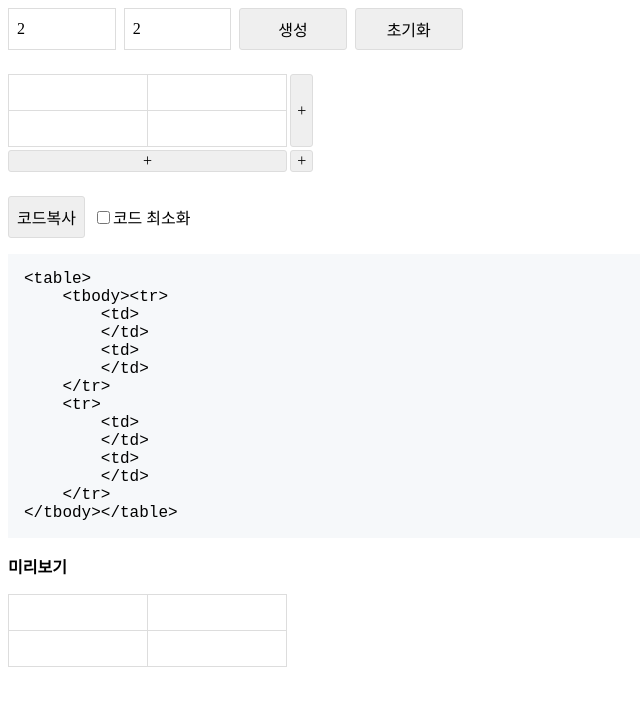
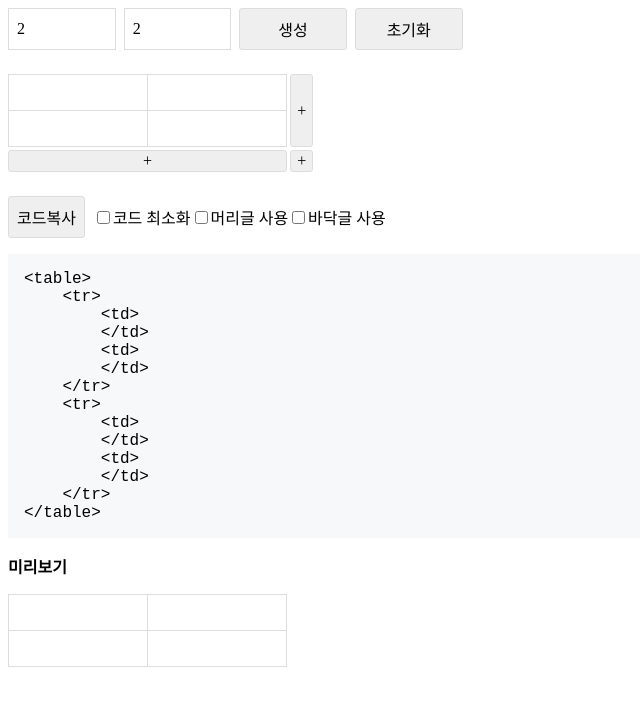
Before and after one commit to lauichan/table-generator, a React (Vite) app: page / in a window 1280 px wide. Shown: the top 706 px of the page, without its empty margins (0-640 px from the left). Built offline with nearby package versions, Linux system fonts and the light colour scheme.

Commit message:
feat: 머리글 사용 바닥글 사용 체크박스

```diff
--- a/src/components/Table/TableCodeBlock.tsx
+++ b/src/components/Table/TableCodeBlock.tsx
@@ -8,9 +8,16 @@ import styles from "./TableCodeBlock.module.css";
 function TableCodeBlock() {
   const [isMinified, setIsMinified] = useState(false);
   const codeRef = useRef<HTMLElement>(null);
-  const table = useTableStore((state) => state.table);
-  const tableHtml = createTableHtml(table);
-  const code = sanitizeHtml(isMinified ? tableHtml : formatHtml(tableHtml));
+  const { table, thead, tfoot, toggleThead, toggleTfoot } = useTableStore((state) => ({
+    table: state.table,
+    thead: state.thead,
+    tfoot: state.tfoot,
+    toggleThead: state.toggleThead,
+    toggleTfoot: state.toggleTfoot,
+  }));
+
+  const tableHtml = createTableHtml(table, thead, tfoot);
+  const code = isMinified ? tableHtml : formatHtml(tableHtml);
 
   const handleMinify = () => {
     setIsMinified((prev) => !prev);
@@ -32,11 +39,15 @@ function TableCodeBlock() {
       <button onClick={handleCopyCode}>코드복사</button>
       <input id="minify" type="checkbox" checked={isMinified} onChange={handleMinify} />
       <label htmlFor="minify">코드 최소화</label>
+      <input id="thead" type="checkbox" checked={thead} onChange={toggleThead} />
+      <label htmlFor="thead">머리글 사용</label>
+      <input id="tfoot" type="checkbox" checked={tfoot} onChange={toggleTfoot} />
+      <label htmlFor="tfoot">바닥글 사용</label>
       <pre className={styles["html"]}>
         <code ref={codeRef}>{code}</code>
       </pre>
       <strong>미리보기</strong>
-      <div className={styles["preview"]} dangerouslySetInnerHTML={{ __html: code }} />
+      <div className={styles["preview"]} dangerouslySetInnerHTML={{ __html: sanitizeHtml(code) }} />
     </div>
   );
 }
```
